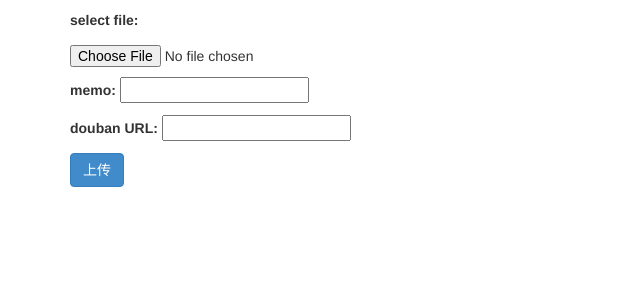
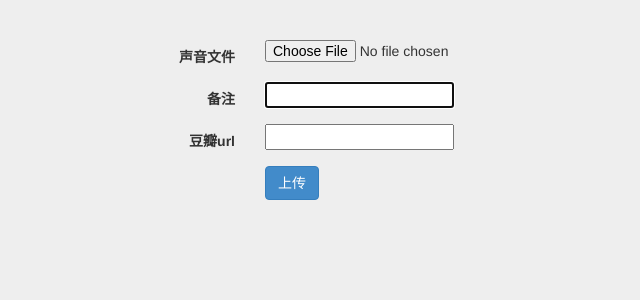
Before and after one commit to stardust1900/reading-party, a Django app: page /sound/toUpload/ in a window 1280 px wide. Shown: the top 300 px of the page, without its empty margins (0-640 px from the left). Run offline with Django 3.2, Linux system fonts and the light colour scheme; a user stored in the database is signed in; parts of the project's set-up code (start-up, migrations or seed data) failed here and were passed over; some libraries are stand-ins or nearby versions.

Commit message:
修改上传页面风格

```diff
--- a/server/readingParty/sound/templates/upload.html
+++ b/server/readingParty/sound/templates/upload.html
@@ -5,22 +5,38 @@
 		<title>一分钟读书会</title>
 		{% load staticfiles %}
 		<link href="{% static "css/bootstrap.min.css" %}" rel="stylesheet">
+		<link href="{% static "css/signin.css" %}" rel="stylesheet">
 	</head>
 
 	<body>
         <div class="container">
 		<!-- Upload form. Note enctype attribute! -->
-		<form action="{% url "upload" %}" method="post" enctype="multipart/form-data">
+		<form  class="form-horizontal" action="{% url "upload" %}" method="post" enctype="multipart/form-data">
 			{% csrf_token %}
-			<p>{{ form.non_field_errors }}</p>
-			<p>{{ form.soundfile.label_tag }} {{ form.soundfile.help_text }}</p>
-			<p>
-				{{ form.soundfile.errors }}
-				{{ form.soundfile }}
-			</p>
-			<p>{{ form.memo.errors }} {{form.memo.label_tag}}  {{form.memo}}</p>
-			<p>{{form.bookUrl.label_tag}}  {{form.bookUrl}}</p>
-			<p><input type="submit" value="上传" class="btn btn-primary"/></p>
+		<div class="form-group">
+          <label  class="col-sm-2 control-label">声音文件</label>
+          <div class="col-sm-10">
+            <input id="id_soundfile" name="soundfile" type="file" required/>
+          </div>
+        </div>
+
+        <div class="form-group">
+          <label  class="col-sm-2 control-label">备注</label>
+          <div class="col-sm-10">
+             <input id="id_memo" maxlength="140" name="memo" type="text" required autofocus/>
+          </div>
+        </div>
+        <div class="form-group">
+          <label  class="col-sm-2 control-label">豆瓣url</label>
+          <div class="col-sm-10">
+            <input id="id_bookUrl" name="bookUrl" type="url" />
+          </div>
+        </div>
+         <div class="form-group">
+          <div class="col-sm-offset-2 col-sm-10">
+            <button type="submit" class="btn btn-primary">上传</button>
+          </div>
+        </div>
 		</form>
 		</div>
 	</body>
```
Also changed, not shown: server/readingParty/sound/templates/edit.html (+14 -4 lines), server/readingParty/db.sqlite3.
